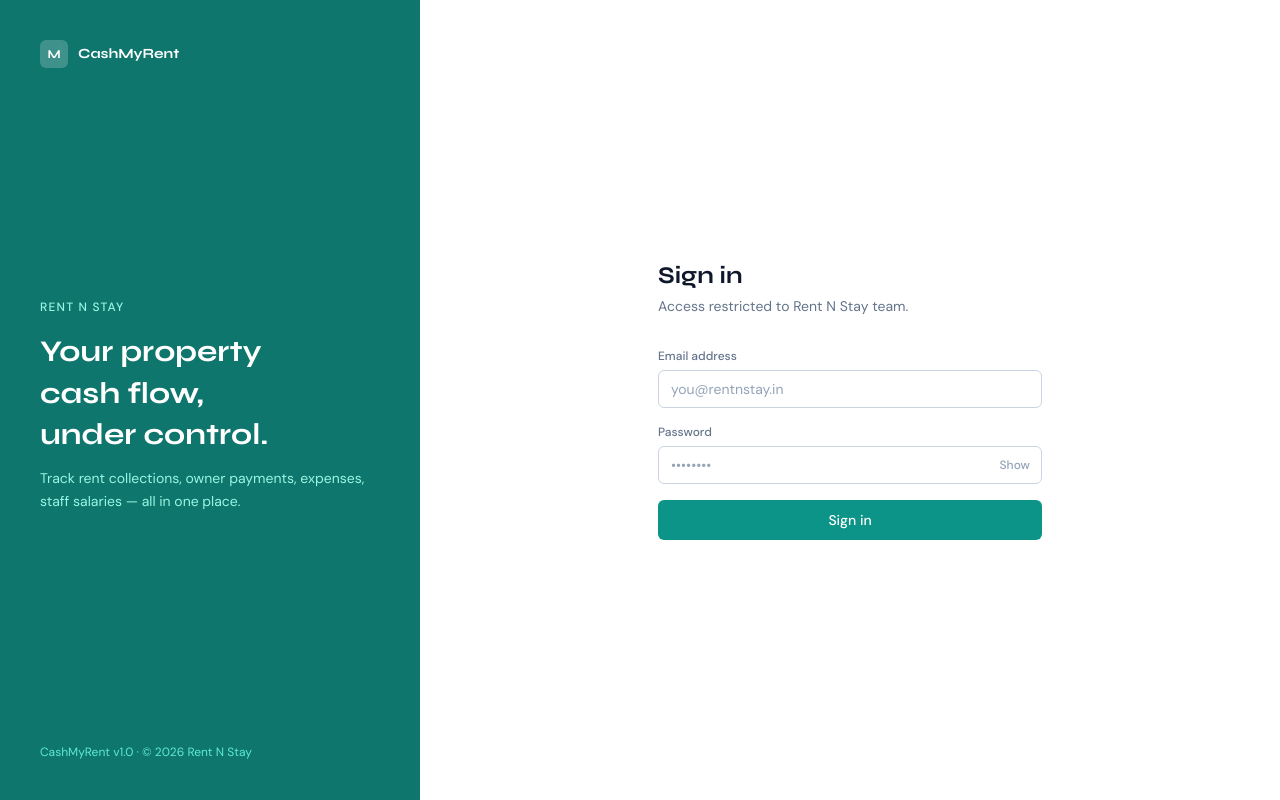
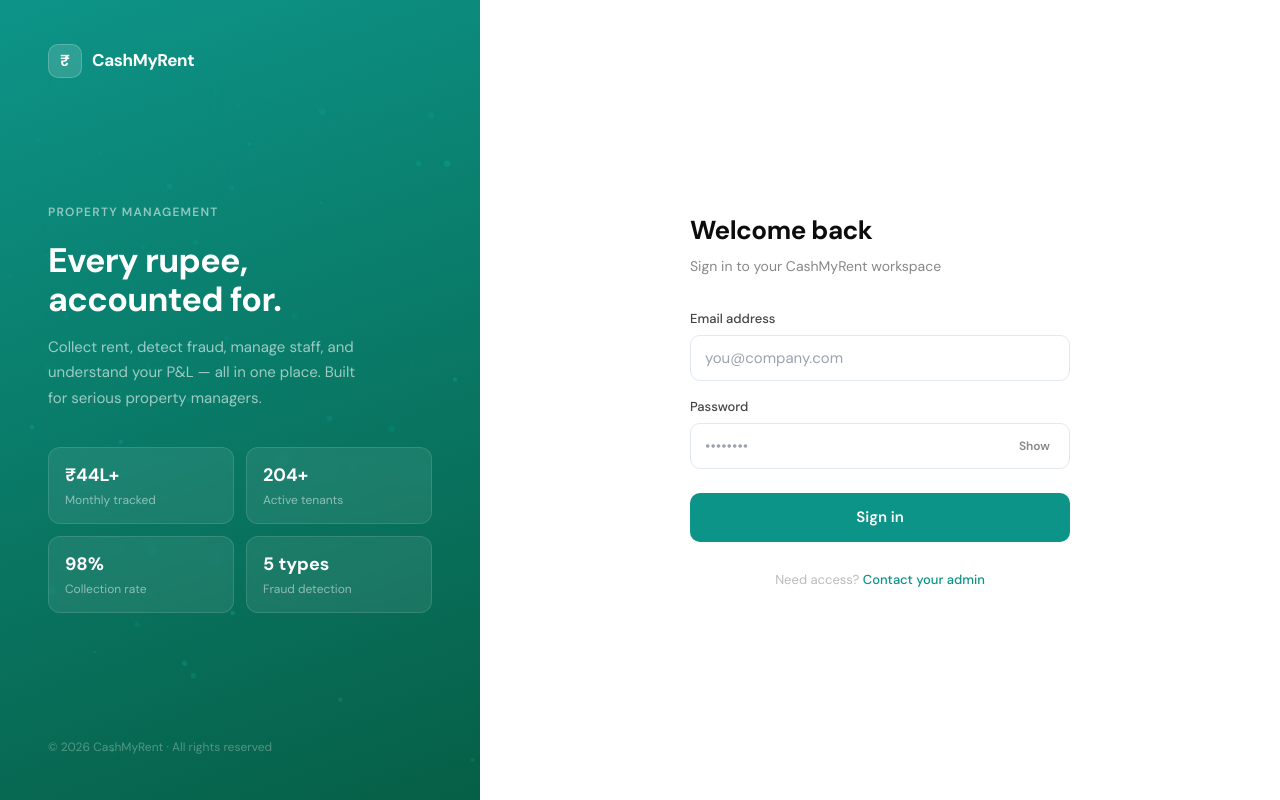
Before and after one commit to UmeshPareek/MMR, a React (Vite) app: page / in a window 1280 px wide. Built offline with nearby package versions, Linux system fonts and the light colour scheme.

Commit message:
Update Login.jsx

```diff
--- a/src/pages/Login.jsx
+++ b/src/pages/Login.jsx
@@ -1,10 +1,107 @@
-import { useState } from 'react'
+import { useState, useEffect, useRef } from 'react'
 import { useAuth } from '@/contexts/AuthContext'
 import toast from 'react-hot-toast'
 
+// Animated mesh background using canvas
+function AnimatedBackground() {
+  const canvasRef = useRef(null)
+
+  useEffect(() => {
+    const canvas = canvasRef.current
+    if (!canvas) return
+    const ctx = canvas.getContext('2d')
+    let animId
+    let w, h
+
+    const TEAL = { r: 13, g: 148, b: 136 }
+    const nodes = []
+    const COUNT = 55
+
+    function resize() {
+      w = canvas.width = canvas.offsetWidth
+      h = canvas.height = canvas.offsetHeight
+    }
+
+    function initNodes() {
+      nodes.length = 0
+      for (let i = 0; i < COUNT; i++) {
+        nodes.push({
+          x: Math.random() * w,
+          y: Math.random() * h,
+          vx: (Math.random() - 0.5) * 0.35,
+          vy: (Math.random() - 0.5) * 0.35,
+          r: Math.random() * 2.5 + 1,
+          opacity: Math.random() * 0.5 + 0.2,
+        })
+      }
+    }
+
+    resize()
+    initNodes()
+    window.addEventListener('resize', () => { resize(); initNodes() })
+
+    function draw() {
+      ctx.clearRect(0, 0, w, h)
+
+      // Draw connections
+      for (let i = 0; i < nodes.length; i++) {
+        for (let j = i + 1; j < nodes.length; j++) {
+          const dx = nodes[i].x - nodes[j].x
+          const dy = nodes[i].y - nodes[j].y
+          const dist = Math.sqrt(dx * dx + dy * dy)
+          if (dist < 140) {
+            const alpha = (1 - dist / 140) * 0.18
+            ctx.beginPath()
+            ctx.strokeStyle = `rgba(${TEAL.r},${TEAL.g},${TEAL.b},${alpha})`
+            ctx.lineWidth = 0.8
+            ctx.moveTo(nodes[i].x, nodes[i].y)
+            ctx.lineTo(nodes[j].x, nodes[j].y)
+            ctx.stroke()
+          }
+        }
+      }
+
+      // Draw nodes
+      nodes.forEach(n => {
+        ctx.beginPath()
+        ctx.arc(n.x, n.y, n.r, 0, Math.PI * 2)
+        ctx.fillStyle = `rgba(${TEAL.r},${TEAL.g},${TEAL.b},${n.opacity})`
+        ctx.fill()
+
+        // Move
+        n.x += n.vx
+        n.y += n.vy
+        if (n.x < -20) n.x = w + 20
+        if (n.x > w + 20) n.x = -20
+        if (n.y < -20) n.y = h + 20
+        if (n.y > h + 20) n.y = -20
+      })
+
+      animId = requestAnimationFrame(draw)
+    }
+
+    draw()
+    return () => {
+      cancelAnimationFrame(animId)
+      window.removeEventListener('resize', resize)
+    }
+  }, [])
+
+  return (
+    <canvas
+      ref={canvasRef}
+      style={{
+        position: 'absolute', inset: 0,
+        width: '100%', height: '100%',
+        display: 'block',
+      }}
+    />
+  )
+}
+
 export default function Login() {
   const wasAutoLoggedOut = window.__cmrAutoLogout
-  if (wasAutoLoggedOut) { window.__cmrAutoLogout = false }
+  if (wasAutoLoggedOut) window.__cmrAutoLogout = false
 
   const { signIn } = useAuth()
   const [email, setEmail] = useState('')
@@ -14,88 +111,226 @@ export default function Login() {
 
   async function handleSubmit(e) {
     e.preventDefault()
-    if (!email || !password) return toast.error('Fill in all fields')
+    if (!email || !password) return toast.error('Please enter your email and password')
     setLoading(true)
     const { error } = await signIn(email, password)
     setLoading(false)
-    if (error) toast.error(error.message || 'Login failed')
+    if (error) toast.error(error.message?.includes('Invalid') ? 'Incorrect email or password' : error.message || 'Login failed')
   }
 
   return (
-    <div className="min-h-screen flex bg-white">
+    <div style={{ minHeight: '100vh', display: 'flex', background: '#fff' }}>
 
-      {/* Left panel */}
-      <div className="hidden lg:flex w-[420px] flex-shrink-0 bg-brand-700 flex-col justify-between p-10">
-        <div className="flex items-center gap-2.5">
-          <div className="w-7 h-7 bg-white/20 rounded-md flex items-center justify-center">
-            <span className="font-display font-bold text-white text-xs">M</span>
+      {/* ── Left panel — animated ── */}
+      <div style={{
+        display: 'none',
+        width: 480,
+        flexShrink: 0,
+        background: 'linear-gradient(160deg, #0D9488 0%, #065F46 100%)',
+        position: 'relative',
+        overflow: 'hidden',
+        flexDirection: 'column',
+        justifyContent: 'space-between',
+        padding: '44px 48px',
+      }} className="login-left">
+        <AnimatedBackground />
+
+        {/* Content over canvas */}
+        <div style={{ position: 'relative', zIndex: 1 }}>
+          <div style={{ display: 'flex', alignItems: 'center', gap: 10 }}>
+            <div style={{
+              width: 34, height: 34,
+              background: 'rgba(255,255,255,0.15)',
+              borderRadius: 10,
+              display: 'flex', alignItems: 'center', justifyContent: 'center',
+              backdropFilter: 'blur(4px)',
+              border: '1px solid rgba(255,255,255,0.2)',
+            }}>
+              <span style={{ color: '#fff', fontWeight: 700, fontSize: 16 }}>₹</span>
+            </div>
+            <span style={{ color: '#fff', fontWeight: 700, fontSize: 17, letterSpacing: '-0.02em' }}>CashMyRent</span>
           </div>
-          <span className="font-display font-bold text-white text-sm">CashMyRent</span>
         </div>
 
-        <div>
-          <p className="text-brand-200 text-xs font-medium uppercase tracking-widest mb-4">Rent N Stay</p>
-          <h2 className="text-white font-display font-bold text-3xl leading-snug mb-3">
-            Your property<br />cash flow,<br />under control.
+        <div style={{ position: 'relative', zIndex: 1 }}>
+          <p style={{ color: 'rgba(255,255,255,0.55)', fontSize: 12, fontWeight: 600, letterSpacing: '0.1em', textTransform: 'uppercase', marginBottom: 20 }}>
+            Property Management
+          </p>
+          <h2 style={{ color: '#fff', fontSize: 34, fontWeight: 800, lineHeight: 1.15, marginBottom: 16, letterSpacing: '-0.02em' }}>
+            Every rupee,<br />accounted for.
           </h2>
-          <p className="text-brand-200 text-sm leading-relaxed">
-            Track rent collections, owner payments, expenses, staff salaries — all in one place.
+          <p style={{ color: 'rgba(255,255,255,0.6)', fontSize: 15, lineHeight: 1.7, maxWidth: 320 }}>
+            Collect rent, detect fraud, manage staff, and understand your P&amp;L — all in one place. Built for serious property managers.
+          </p>
+
+          {/* Mini stats */}
+          <div style={{ display: 'grid', gridTemplateColumns: '1fr 1fr', gap: 12, marginTop: 36 }}>
+            {[
+              { val: '₹44L+', label: 'Monthly tracked' },
+              { val: '204+', label: 'Active tenants' },
+              { val: '98%', label: 'Collection rate' },
+              { val: '5 types', label: 'Fraud detection' },
+            ].map(({ val, label }) => (
+              <div key={label} style={{
+                background: 'rgba(255,255,255,0.08)',
+                border: '1px solid rgba(255,255,255,0.12)',
+                borderRadius: 12, padding: '14px 16px',
+                backdropFilter: 'blur(4px)',
+              }}>
+                <p style={{ color: '#fff', fontWeight: 700, fontSize: 18, fontVariantNumeric: 'tabular-nums' }}>{val}</p>
+                <p style={{ color: 'rgba(255,255,255,0.5)', fontSize: 12, marginTop: 2 }}>{label}</p>
+              </div>
+            ))}
+          </div>
+        </div>
+
+        <div style={{ position: 'relative', zIndex: 1 }}>
+          <p style={{ color: 'rgba(255,255,255,0.3)', fontSize: 12 }}>
+            © {new Date().getFullYear()} CashMyRent · All rights reserved
           </p>
         </div>
-
-        <p className="text-brand-300 text-xs">CashMyRent v1.0 · © {new Date().getFullYear()} Rent N Stay</p>
       </div>
 
-      {/* Right panel */}
-      <div className="flex-1 flex items-center justify-center p-6">
-        <div className="w-full max-w-sm">
+      {/* ── Right panel — form ── */}
+      <div style={{ flex: 1, display: 'flex', alignItems: 'center', justifyContent: 'center', padding: 24 }}>
+        <div style={{ width: '100%', maxWidth: 380 }}>
 
-          {/* Mobile brand */}
-          <div className="flex items-center gap-2.5 mb-8 lg:hidden">
-            <div className="w-7 h-7 bg-brand-600 rounded-md flex items-center justify-center">
-              <span className="font-display font-bold text-white text-xs">M</span>
+          {/* Mobile logo */}
+          <div style={{ display: 'flex', alignItems: 'center', gap: 10, marginBottom: 40 }} className="mobile-logo">
+            <div style={{
+              width: 34, height: 34, background: '#0D9488',
+              borderRadius: 10, display: 'flex', alignItems: 'center', justifyContent: 'center',
+            }}>
+              <span style={{ color: '#fff', fontWeight: 700, fontSize: 16 }}>₹</span>
             </div>
-            <span className="font-display font-bold text-surface-900 text-sm">CashMyRent</span>
+            <span style={{ fontWeight: 700, fontSize: 17, letterSpacing: '-0.02em', color: '#0C0C0C' }}>CashMyRent</span>
           </div>
 
-          <div className="mb-8">
-            <h1 className="font-display font-bold text-surface-900 text-2xl mb-1">Sign in</h1>
-            <p className="text-surface-500 text-sm">Access restricted to Rent N Stay team.</p>
+          {wasAutoLoggedOut && (
+            <div style={{
+              marginBottom: 20, padding: '12px 16px',
+              background: '#FFFBEB', border: '1px solid #FCD34D',
+              borderRadius: 10, fontSize: 13, color: '#92400E',
+            }}>
+              You were signed out after 30 minutes of inactivity.
+            </div>
+          )}
+
+          <div style={{ marginBottom: 32 }}>
+            <h1 style={{ fontSize: 26, fontWeight: 700, color: '#0C0C0C', marginBottom: 6, letterSpacing: '-0.02em' }}>
+              Welcome back
+            </h1>
+            <p style={{ fontSize: 14, color: '#888', lineHeight: 1.5 }}>
+              Sign in to your CashMyRent workspace
+            </p>
           </div>
 
-          <form onSubmit={handleSubmit} className="space-y-4">
-            <div>
-              <label className="label">Email address</label>
-              <input type="email" value={email} onChange={e => setEmail(e.target.value)}
-                placeholder="you@rentnstay.in" className="input" autoComplete="email" required />
+          <form onSubmit={handleSubmit}>
+            <div style={{ marginBottom: 16 }}>
+              <label style={{ display: 'block', fontSize: 13, fontWeight: 500, color: '#444', marginBottom: 6 }}>
+                Email address
+              </label>
+              <input
+                type="email"
+                value={email}
+                onChange={e => setEmail(e.target.value)}
+                placeholder="you@company.com"
+                autoComplete="email"
+                required
+                style={{
+                  width: '100%', padding: '11px 14px',
+                  border: '1px solid #E2E8F0', borderRadius: 10,
+                  fontSize: 15, color: '#0C0C0C', outline: 'none',
+                  transition: 'border-color .15s',
+                  fontFamily: 'inherit',
+                }}
+                onFocus={e => e.target.style.borderColor = '#0D9488'}
+                onBlur={e => e.target.style.borderColor = '#E2E8F0'}
+              />
             </div>
 
-            <div>
-              <label className="label">Password</label>
-              <div className="relative">
-                <input type={showPass ? 'text' : 'password'} value={password}
+            <div style={{ marginBottom: 24 }}>
+              <label style={{ display: 'block', fontSize: 13, fontWeight: 500, color: '#444', marginBottom: 6 }}>
+                Password
+              </label>
+              <div style={{ position: 'relative' }}>
+                <input
+                  type={showPass ? 'text' : 'password'}
+                  value={password}
                   onChange={e => setPassword(e.target.value)}
-                  placeholder="••••••••" className="input pr-14"
-                  autoComplete="current-password" required />
-                <button type="button" onClick={() => setShowPass(v => !v)}
-                  className="absolute right-3 top-1/2 -translate-y-1/2 text-xs text-surface-400 hover:text-surface-600 font-medium">
+                  placeholder="••••••••"
+                  autoComplete="current-password"
+                  required
+                  style={{
+                    width: '100%', padding: '11px 50px 11px 14px',
+                    border: '1px solid #E2E8F0', borderRadius: 10,
+                    fontSize: 15, color: '#0C0C0C', outline: 'none',
+                    transition: 'border-color .15s',
+                    fontFamily: 'inherit',
+                  }}
+                  onFocus={e => e.target.style.borderColor = '#0D9488'}
+                  onBlur={e => e.target.style.borderColor = '#E2E8F0'}
+                />
+                <button
+                  type="button"
+                  onClick={() => setShowPass(v => !v)}
+                  style={{
+                    position: 'absolute', right: 12, top: '50%', transform: 'translateY(-50%)',
+                    fontSize: 12, fontWeight: 600, color: '#888', background: 'none',
+                    border: 'none', cursor: 'pointer', padding: '4px 8px',
+                    fontFamily: 'inherit',
+                  }}
+                >
                   {showPass ? 'Hide' : 'Show'}
                 </button>
               </div>
             </div>
 
-            <button type="submit" disabled={loading}
-              className="w-full btn-primary py-2.5 mt-2 justify-center">
-              {loading
-                ? <span className="flex items-center gap-2">
-                    <span className="w-4 h-4 border-2 border-white/30 border-t-white rounded-full animate-spin" />
-                    Signing in…
-                  </span>
-                : 'Sign in'}
+            <button
+              type="submit"
+              disabled={loading}
+              style={{
+                width: '100%', padding: '13px',
+                background: loading ? '#5ECFCB' : '#0D9488',
+                color: '#fff', fontWeight: 600, fontSize: 15,
+                border: 'none', borderRadius: 10, cursor: loading ? 'not-allowed' : 'pointer',
+                transition: 'background .15s', fontFamily: 'inherit',
+                display: 'flex', alignItems: 'center', justifyContent: 'center', gap: 8,
+              }}
+              onMouseOver={e => { if (!loading) e.currentTarget.style.background = '#0A8F82' }}
+              onMouseOut={e => { if (!loading) e.currentTarget.style.background = '#0D9488' }}
+            >
+              {loading ? (
+                <>
+                  <span style={{
+                    width: 16, height: 16, borderRadius: '50%',
+                    border: '2px solid rgba(255,255,255,0.3)',
+                    borderTopColor: '#fff', display: 'inline-block',
+                    animation: 'spin .7s linear infinite',
+                  }} />
+                  Signing in…
+                </>
+              ) : 'Sign in'}
             </button>
           </form>
+
+          <p style={{ marginTop: 28, textAlign: 'center', fontSize: 13, color: '#BBB' }}>
+            Need access?{' '}
+            <a href="mailto:hello@cashmyrent.com" style={{ color: '#0D9488', fontWeight: 500, textDecoration: 'none' }}>
+              Contact your admin
+            </a>
+          </p>
         </div>
       </div>
+
+      <style>{`
+        @keyframes spin { to { transform: rotate(360deg) } }
+        .login-left { display: none !important }
+        @media (min-width: 900px) {
+          .login-left { display: flex !important }
+          .mobile-logo { display: none !important }
+        }
+      `}</style>
     </div>
   )
 }
```
